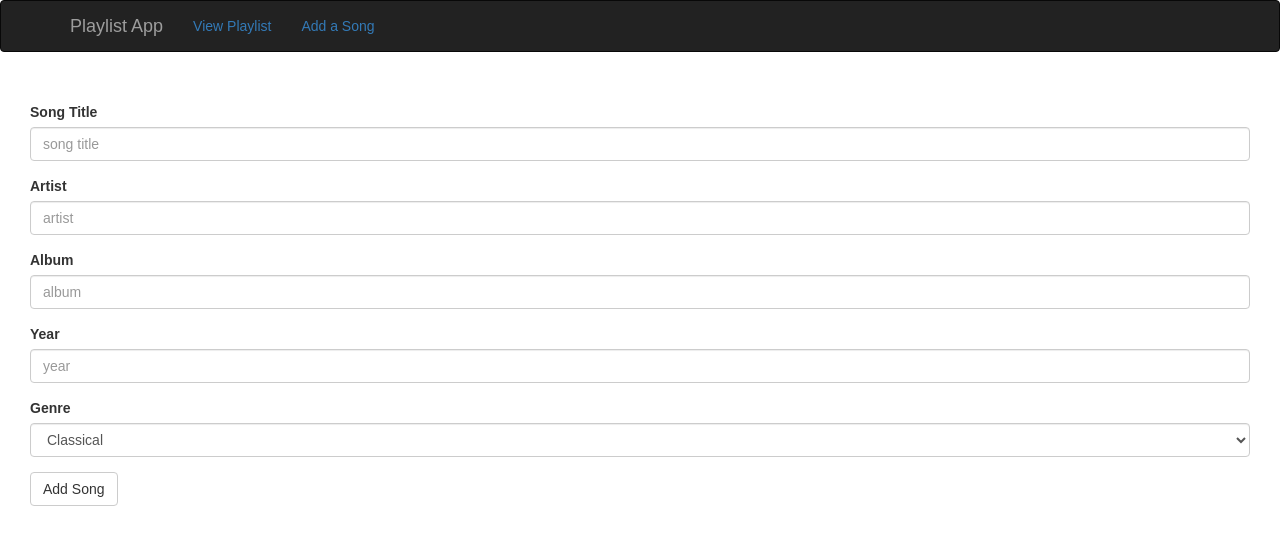
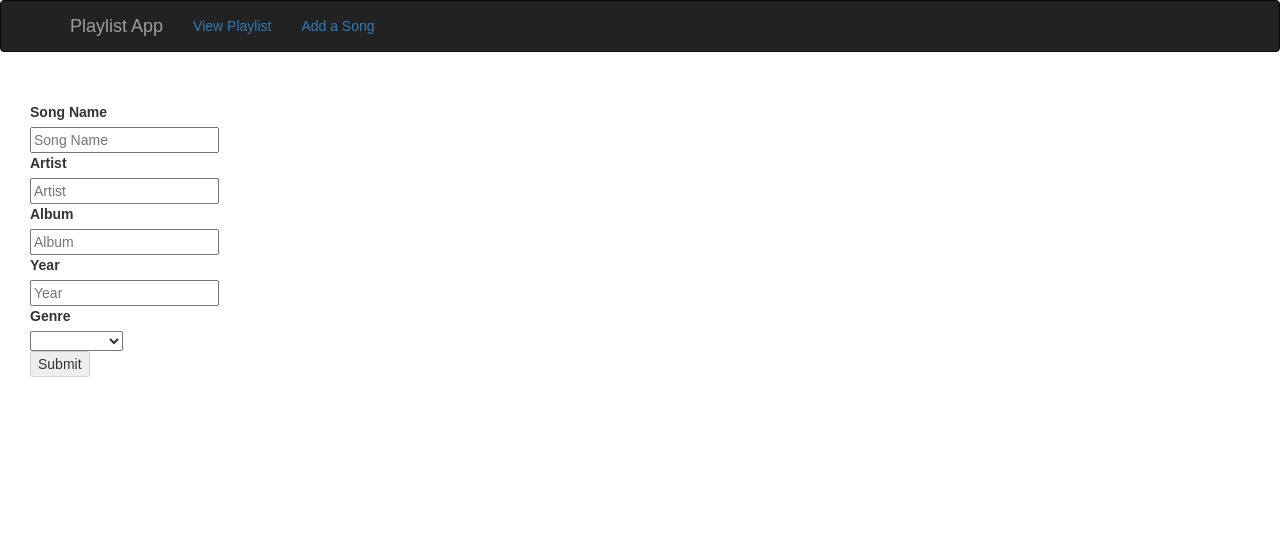
Before and after one commit to natecrow/my-destinations, a React (Create React App) app: page /add-song-form in a window 1280 px wide. Shown: the top 542 px of the page. Built offline with nearby package versions, Linux system fonts and the light colour scheme.

Commit message:
Added redux and redux-form for adding a song

```diff
--- a/src/Components/AddSongForm.js
+++ b/src/Components/AddSongForm.js
@@ -1,48 +1,78 @@
 import React from 'react';
-import { Button, ControlLabel, FormControl, FormGroup } from 'react-bootstrap';
+import { Field, reduxForm } from 'redux-form';
 
-class AddSongForm extends React.Component {
-    render() {
-        return (
-            <form>
-                <FormGroup>
-                    <ControlLabel>Song Title</ControlLabel>
-                    {' '}
-                    <FormControl type="text" placeholder="song title" />
-                </FormGroup>
-                <FormGroup>
-                    <ControlLabel>Artist</ControlLabel>
-                    {' '}
-                    <FormControl type="text" placeholder="artist" />
-                </FormGroup>
-                <FormGroup>
-                    <ControlLabel>Album</ControlLabel>
-                    {' '}
-                    <FormControl type="text" placeholder="album" />
-                </FormGroup>
-                <FormGroup>
-                    <ControlLabel>Year</ControlLabel>
-                    {' '}
-                    <FormControl type="text" placeholder="year" />
-                </FormGroup>
+let AddSongForm = (props) => {
+    const { handleSubmit, pristine, submitting } = props;
 
-                <FormGroup controlId="formControlsSelect">
-                    <ControlLabel>Genre</ControlLabel>
-                    <FormControl componentClass="select" placeholder="select">
+    return (
+        <form onSubmit={handleSubmit}>
+            <div>
+                <label>Song Name</label>
+                <div>
+                    <Field
+                        name="songName"
+                        component="input"
+                        type="text"
+                        placeholder="Song Name"
+                    />
+                </div>
+            </div>
+            <div>
+                <label>Artist</label>
+                <div>
+                    <Field
+                        name="artist"
+                        component="input"
+                        type="text"
+                        placeholder="Artist"
+                    />
+                </div>
+            </div>
+            <div>
+                <label>Album</label>
+                <div>
+                    <Field
+                        name="album"
+                        component="input"
+                        type="text"
+                        placeholder="Album"
+                    />
+                </div>
+            </div>
+            <div>
+                <label>Year</label>
+                <div>
+                    <Field
+                        name="year"
+                        component="input"
+                        type="text"
+                        placeholder="Year"
+                    />
+                </div>
+            </div>
+            <div>
+                <label>Genre</label>
+                <div>
+                    <Field name="genre" component="select">
+                        <option />
                         <option value="classical">Classical</option>
                         <option value="electronic">Electronic</option>
                         <option value="folk">Folk</option>
                         <option value="metal">Metal</option>
                         <option value="rock">Rock</option>
-                    </FormControl>
-                </FormGroup>
+                        <option value="soundtrack">Soundtrack</option>
+                    </Field>
+                </div>
+            </div>
+            <div>
+                <button type="submit" disabled={pristine || submitting}>Submit</button>
+            </div>
+        </form>
+    );
+};
 
-                <Button type="submit">
-                    Add Song
-                </Button>
-            </form>
-        );
-    }
-}
+AddSongForm = reduxForm({
+    form: 'addSong', // unique ID for this form
+})(AddSongForm);
 
 export default AddSongForm;
--- /dev/null
+++ b/src/Components/AddSongPage.js
@@ -0,0 +1,17 @@
+import React from 'react';
+import AddSongForm from './AddSongForm';
+
+class AddSongPage extends React.Component {
+
+    submit(values) {
+        console.log(values);
+    }
+
+    render() {
+        return (
+            <AddSongForm onSubmit={this.submit} />
+        );
+    }
+}
+
+export default AddSongPage;
--- a/src/Components/App.js
+++ b/src/Components/App.js
@@ -1,6 +1,6 @@
 import React from 'react';
 import { Route, Switch } from 'react-router-dom';
-import AddSongForm from './AddSongForm';
+import AddSongPage from './AddSongPage';
 import NavigationBar from './NavigationBar';
 import Home from './Home';
 
@@ -13,7 +13,7 @@ class App extends React.Component {
 
         <Switch>
           <Route exact path="/" component={Home} />
-          <Route path="/add-song-form" component={AddSongForm} />
+          <Route path="/add-song-form" component={AddSongPage} />
         </Switch>
 
       </div>
--- a/src/index.js
+++ b/src/index.js
@@ -1,14 +1,18 @@
 import React from 'react';
 import ReactDOM from 'react-dom';
+import { Provider } from 'react-redux';
 import { BrowserRouter } from 'react-router-dom';
+import store from './store';
 import App from './Components/App';
 import './style/index.css';
 
 ReactDOM.render(
   (
-    <BrowserRouter>
-      <App />
-    </BrowserRouter>
+    <Provider store={store}>
+      <BrowserRouter>
+        <App />
+      </BrowserRouter>
+    </Provider>
   ),
   document.getElementById('root')
 );
--- /dev/null
+++ b/src/store.js
@@ -0,0 +1,11 @@
+import { createStore, combineReducers } from 'redux';
+import { reducer as reduxFormReducer } from 'redux-form';
+
+const reducer = combineReducers({
+    form: reduxFormReducer, // mounted under "form"
+})
+// Runs createStore function, which returns another function that
+// takes in reducer as a parameter
+const store = (createStore)(reducer);
+
+export default store;
```
Also changed, not shown: package.json (+6 -3 lines), 1 other file (tests, documents, lock files or other folders).
